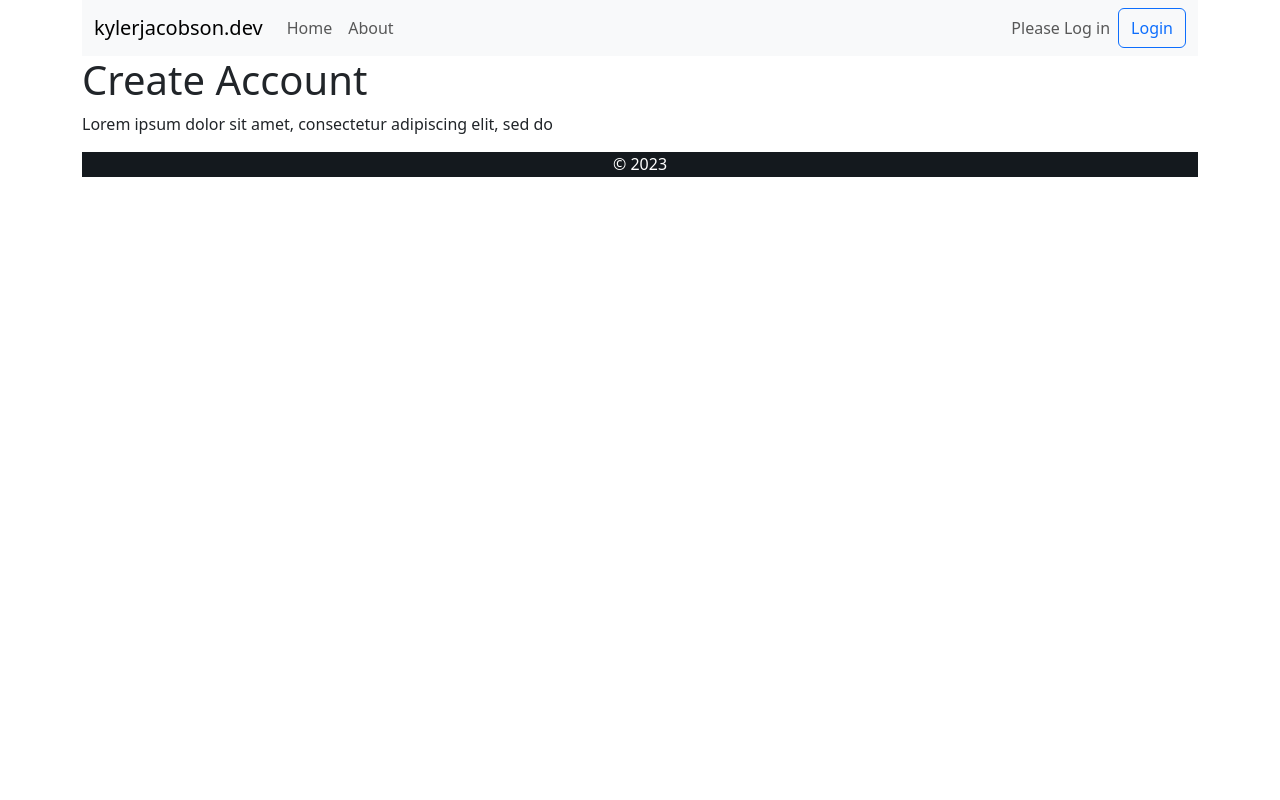
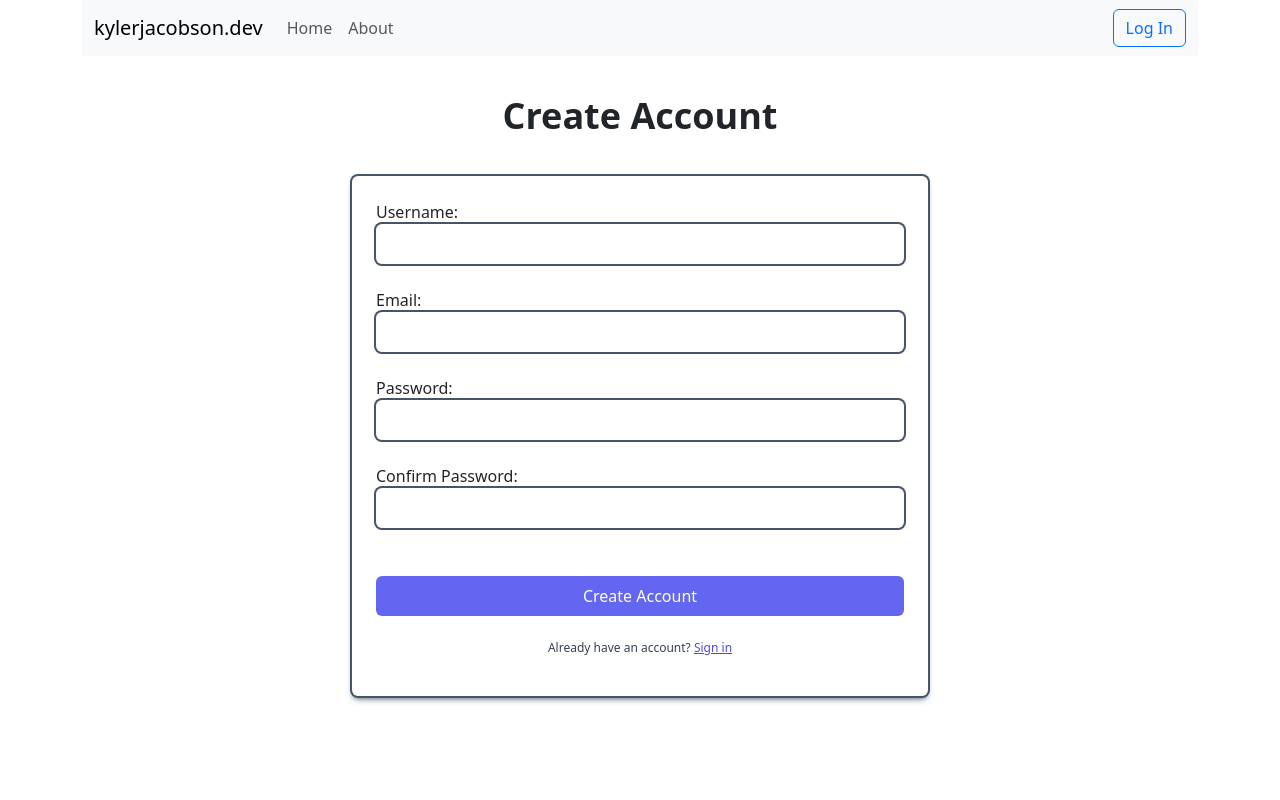
Before and after one commit to KylerJacobson/blog, a React (Create React App) app in the folder frontend/: page /createAccount in a window 1280 px wide. Shown: the top 800 px of the page. Built offline with nearby package versions, Linux system fonts and the light colour scheme.

Commit message:
Adds forms for creating an account and signing in

```diff
--- a/frontend/package.json
+++ b/frontend/package.json
@@ -8,18 +8,21 @@
         "@testing-library/jest-dom": "^5.16.5",
         "@testing-library/react": "^13.4.0",
         "@testing-library/user-event": "^13.5.0",
+        "autoprefixer": "^10.4.15",
         "bootstrap": "^5.3.0",
+        "postcss": "^8.4.28",
         "react": "^18.2.0",
         "react-bootstrap": "^2.8.0",
         "react-dom": "^18.2.0",
         "react-redux": "^8.1.1",
         "react-router-dom": "^6.14.1",
         "react-scripts": "5.0.1",
+        "tailwindcss": "^3.3.3",
         "web-vitals": "^2.1.4"
     },
     "scripts": {
         "start": "react-scripts start",
-        "build": "react-scripts build",
+        "build": "react-scripts build && postcss src/tailwind.css -o src/tailwind.output.css",
         "test": "react-scripts test",
         "eject": "react-scripts eject"
     },
--- a/frontend/src/App.css
+++ b/frontend/src/App.css
@@ -0,0 +1,3 @@
+@import "tailwindcss/base";
+@import "tailwindcss/components";
+@import "tailwindcss/utilities";
--- a/frontend/src/App.js
+++ b/frontend/src/App.js
@@ -3,6 +3,7 @@ import Home from "./pages/Home";
 import SharedLayout from "./pages/SharedLayout";
 import CreateAccount from "./pages/CreateAccount";
 import { BrowserRouter, Routes, Route } from "react-router-dom";
+import SignIn from "./pages/SignIn";
 
 function App() {
     return (
@@ -17,6 +18,9 @@ function App() {
                 <Route path="/createAccount" element={<SharedLayout />}>
                     <Route index element={<CreateAccount />} />
                 </Route>
+                <Route path="/signin" element={<SharedLayout />}>
+                    <Route index element={<SignIn />} />
+                </Route>
                 <Route path="*" element={<h1>404 Not Found</h1>} />
             </Routes>
         </BrowserRouter>
--- /dev/null
+++ b/frontend/src/components/AccountCreationForm.js
@@ -0,0 +1,88 @@
+import React, { useState } from "react";
+import { Link } from "react-router-dom";
+
+const AccountCreationForm = () => {
+    const [formData, setFormData] = useState({
+        username: "",
+        email: "",
+        password: "",
+        confirmPassword: "",
+    });
+    const handleChange = (e) => {
+        const { name, value } = e.target;
+        setFormData((prevState) => ({ ...prevState, [name]: value }));
+    };
+
+    const handleSubmit = (e) => {
+        e.preventDefault();
+        alert("submitted");
+    };
+
+    return (
+        <div className="min-h-screen mt-10">
+            <div className="w-full p-6 m-auto bg-white rounded-md ring-2 shadow-md shadow-slate-600/80 ring-slate-600 lg:max-w-xl">
+                <form onSubmit={handleSubmit}>
+                    <div>
+                        <label className="mt">Username:</label>
+                        <input
+                            className="w-full p-2 m-auto bg-white rounded-md ring-2 ring-slate-600"
+                            type="text"
+                            name="username"
+                            value={formData.username}
+                            onChange={handleChange}
+                        />
+                    </div>
+                    <div>
+                        <label className="mt-4">Email:</label>
+                        <input
+                            className="w-full p-2 m-auto bg-white rounded-md ring-2 ring-slate-600"
+                            type="email"
+                            name="email"
+                            value={formData.email}
+                            onChange={handleChange}
+                        />
+                    </div>
+                    <div>
+                        <label className="mt-4">Password:</label>
+                        <input
+                            className="w-full p-2 m-auto bg-white rounded-md ring-2 ring-slate-600"
+                            type="password"
+                            name="password"
+                            value={formData.password}
+                            onChange={handleChange}
+                        />
+                    </div>
+                    <div>
+                        <label className="mt-4">Confirm Password:</label>
+                        <input
+                            className="w-full p-2 m-auto bg-white rounded-md ring-2 ring-slate-600"
+                            type="password"
+                            name="confirmPassword"
+                            value={formData.confirmPassword}
+                            onChange={handleChange}
+                        />
+                    </div>
+                    <div>
+                        <button
+                            type="submit"
+                            className="w-full p-2 m-auto bg-indigo-500 hover:bg-indigo-700 text-white py-2 px-4 mt-5 rounded"
+                        >
+                            Create Account
+                        </button>
+                        <p className="mt-6 text-xs font-light text-center text-gray-700">
+                            Already have an account?{" "}
+                            <Link
+                                to="/signin"
+                                className="font-medium text-indigo-600 hover:underline"
+                            >
+                                Sign in
+                            </Link>
+                        </p>
+                    </div>
+                </form>
+            </div>
+        </div>
+    );
+};
+
+export default AccountCreationForm;
--- a/frontend/src/components/NavigationBar.js
+++ b/frontend/src/components/NavigationBar.js
@@ -1,13 +1,16 @@
 import React, { useState } from "react";
 import "./NavigationBar.css";
-import { Link } from "react-router-dom";
+import { Link, useNavigate } from "react-router-dom";
 import { Navbar, Nav, Container, Button } from "react-bootstrap";
 
 function NavigationBar() {
     const [loggedIn, setLoggedIn] = useState(false);
 
+    const navigate = useNavigate();
+
     function handleClick() {
         setLoggedIn(!loggedIn);
+        navigate("/createAccount");
     }
 
     return (
@@ -25,11 +28,8 @@ function NavigationBar() {
                         </Nav.Link>
                     </Nav>
                     <Nav className="justify-content-end">
-                        <Nav.Link as={Link} to={"/createAccount"}>
-                            {loggedIn ? "Logged in" : "Please Log in"}{" "}
-                        </Nav.Link>
                         <Button variant="outline-primary" onClick={handleClick}>
-                            Login
+                            Log In
                         </Button>
                     </Nav>
                 </Navbar.Collapse>
--- /dev/null
+++ b/frontend/src/components/SignInForm.js
@@ -0,0 +1,58 @@
+import React, { useState } from "react";
+
+const AccountCreationForm = () => {
+    const [formData, setFormData] = useState({
+        username: "",
+        email: "",
+        password: "",
+        confirmPassword: "",
+    });
+    const handleChange = (e) => {
+        const { name, value } = e.target;
+        setFormData((prevState) => ({ ...prevState, [name]: value }));
+    };
+
+    const handleSubmit = (e) => {
+        e.preventDefault();
+        alert("submitted");
+    };
+
+    return (
+        <div className="min-h-screen mt-10">
+            <div className="w-full p-6 m-auto bg-white rounded-md ring-2 shadow-md shadow-slate-600/80 ring-slate-600 lg:max-w-xl">
+                <form onSubmit={handleSubmit}>
+                    <div>
+                        <label className="mt">Username:</label>
+                        <input
+                            className="w-full p-2 m-auto bg-white rounded-md ring-2 ring-slate-600"
+                            type="text"
+                            name="username"
+                            value={formData.username}
+                            onChange={handleChange}
+                        />
+                    </div>
+                    <div>
+                        <label className="mt-4">Password:</label>
+                        <input
+                            className="w-full p-2 m-auto bg-white rounded-md ring-2 ring-slate-600"
+                            type="password"
+                            name="password"
+                            value={formData.password}
+                            onChange={handleChange}
+                        />
+                    </div>
+                    <div>
+                        <button
+                            type="submit"
+                            className="w-full p-2 m-auto bg-indigo-500 hover:bg-indigo-700 text-white py-2 px-4 mt-5 rounded"
+                        >
+                            Log In
+                        </button>
+                    </div>
+                </form>
+            </div>
+        </div>
+    );
+};
+
+export default AccountCreationForm;
--- a/frontend/src/pages/CreateAccount.js
+++ b/frontend/src/pages/CreateAccount.js
@@ -1,12 +1,13 @@
 import React from "react";
+import AccountCreationForm from "../components/AccountCreationForm";
 
 function CreateAccount() {
     return (
         <div className="main">
-            <h1>Create Account</h1>
-            <p>
-                Lorem ipsum dolor sit amet, consectetur adipiscing elit, sed do
-            </p>
+            <h1 className="text-4xl font-bold text-center mt-10">
+                Create Account
+            </h1>
+            <AccountCreationForm />
         </div>
     );
 }
--- a/frontend/src/pages/Home.js
+++ b/frontend/src/pages/Home.js
@@ -14,6 +14,7 @@ function Home() {
         <div className="home">
             <h1>Home</h1>
             <p>{message}</p>
+
             <p>
                 Lorem ipsum dolor sit amet, consectetur adipiscing elit, sed do
                 eiusmod tempor incididunt ut labore et dolore magna aliqua. Sit
--- /dev/null
+++ b/frontend/src/pages/SignIn.js
@@ -0,0 +1,13 @@
+import React from "react";
+import SignInForm from "../components/SignInForm";
+
+function SignIn() {
+    return (
+        <div className="main">
+            <h1 className="text-4xl font-bold text-center mt-10">Sign In</h1>
+            <SignInForm />
+        </div>
+    );
+}
+
+export default SignIn;
--- /dev/null
+++ b/frontend/tailwind.config.js
@@ -0,0 +1,8 @@
+/** @type {import('tailwindcss').Config} */
+module.exports = {
+    content: ["./src/**/*.{js,jsx,ts,tsx}"],
+    theme: {
+        extend: {},
+    },
+    plugins: [],
+};
--- /dev/null
+++ b/postcss.config.js
@@ -0,0 +1,6 @@
+module.exports = {
+    plugins: {
+        tailwindcss: {},
+        autoprefixer: {},
+    },
+};
```
Also changed, not shown: frontend/src/pages/SignIn.css (added), 2 other files (tests, documents, lock files or other folders).
